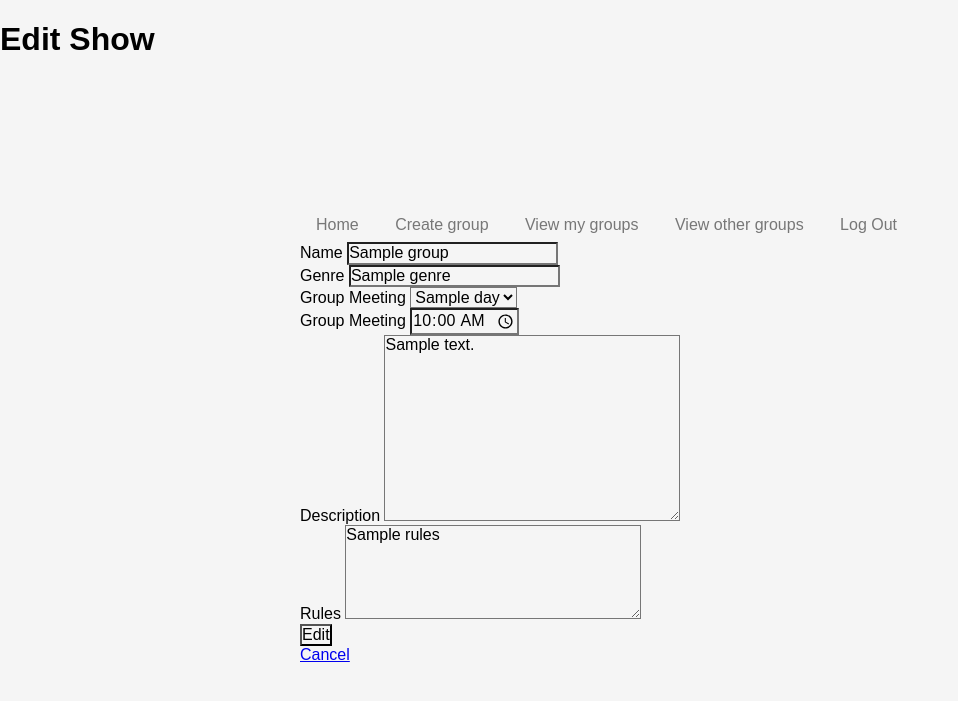
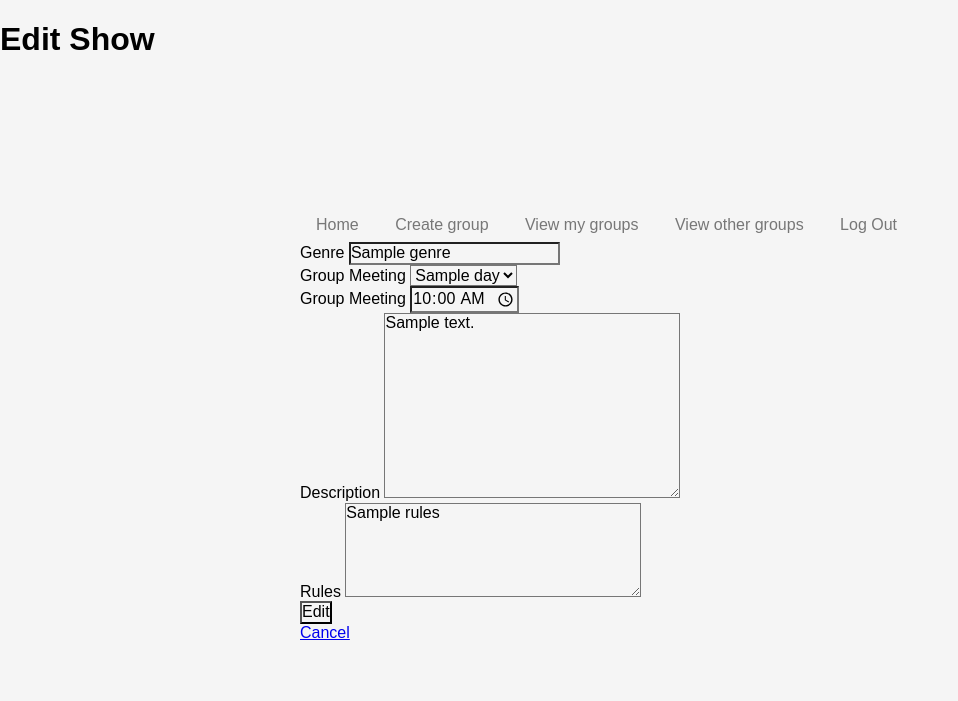
Before and after one commit to carlitos-206/group_project_dojo_2021, a Django app: template musicSite/musicAPP/templates/edit.html in a window 1280 px wide; the page is wider, and only the part inside the window is pictured. Shown: the top 701 px of that part, without its empty margins (0-958 px from the left). Run offline with Django 3.2, Linux system fonts and the light colour scheme; the template is opened without the code that fills it: most values are stand-ins (such as "Sample title", 1, 10 or a date in 2020); some libraries are stand-ins or nearby versions.

Commit message:
Update edit.html

```diff
--- a/musicSite/musicAPP/templates/edit.html
+++ b/musicSite/musicAPP/templates/edit.html
@@ -44,10 +44,6 @@
     <form action="/group/{{group.id}}/update" method="POST">
         {% csrf_token %}
             <div class="form-group">
-                <label for="group_name">Name</label>
-                <input type="text" name="name"value="{{group.name}}">
-            </div>
-            <div class="form-group">
                 <label for="genre">Genre</label>
                 <input type="text" name="genre" value="{{group.genre}}">
             </div>
```
